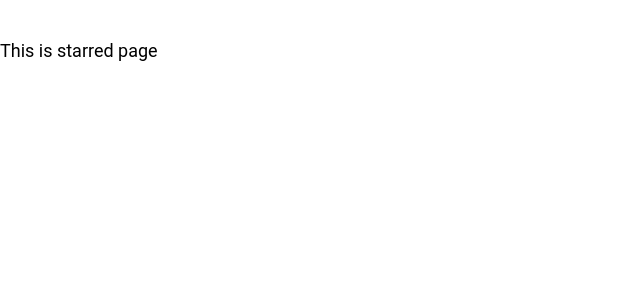
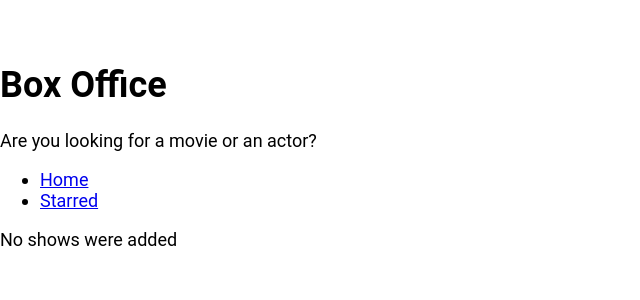
Before and after one commit to sarang13579/box-office, a React (Create React App) app: page /starred in a window 1280 px wide. Shown: the top 300 px of the page, without its empty margins (0-640 px from the left). Built offline with nearby package versions, Linux system fonts and the light colour scheme; the HTML template or start-up script is replaced by a standard one.

Commit message:
Displayed starred shows separately

```diff
--- a/src/Pages/Starred.js
+++ b/src/Pages/Starred.js
@@ -1,11 +1,43 @@
-import React from 'react'
+import React, { useState, useEffect } from 'react';
+import MainPageLayout from '../components/MainPageLayout';
+import { useShows } from '../misc/custom-hooks';
+import { apiGet } from '../misc/config';
+import ShowGrid from '../components/show/ShowGrid';
 
-const starred = () => {
+const Starred = () => {
+    const [starred] = useShows();
+
+    const [shows, setShows] = useState(null);
+    const [isLoading, setIsLoading] = useState(true);
+    const [error, setError] = useState(null);
+
+    useEffect(() => {
+        if (starred && starred.length > 0) {
+            const promises = starred.map(showId => apiGet(`/shows/${showId}`));
+
+            Promise.all(promises)
+                .then(apiData => apiData.map(show => ({ show })))
+                .then(results => {
+                    setShows(results);
+                    setIsLoading(false);
+                })
+                .catch(err => {
+                    setError(err.message);
+                    setIsLoading(false);
+                });
+        } else {
+            setIsLoading(false);
+        }
+    }, [starred]);
+
     return (
-        <div>
-            This is starred page
-        </div>
-    )
-}
+        <MainPageLayout>
+            {isLoading && <div>Shows are still loading</div>}
+            {error && <div>Error occured: {error}</div>}
+            {!isLoading && !shows && <div>No shows were added</div>}
+            {!isLoading && !error && shows && <ShowGrid data={shows} />}
+        </MainPageLayout>
+    );
+};
 
-export default starred
+export default Starred;
```
